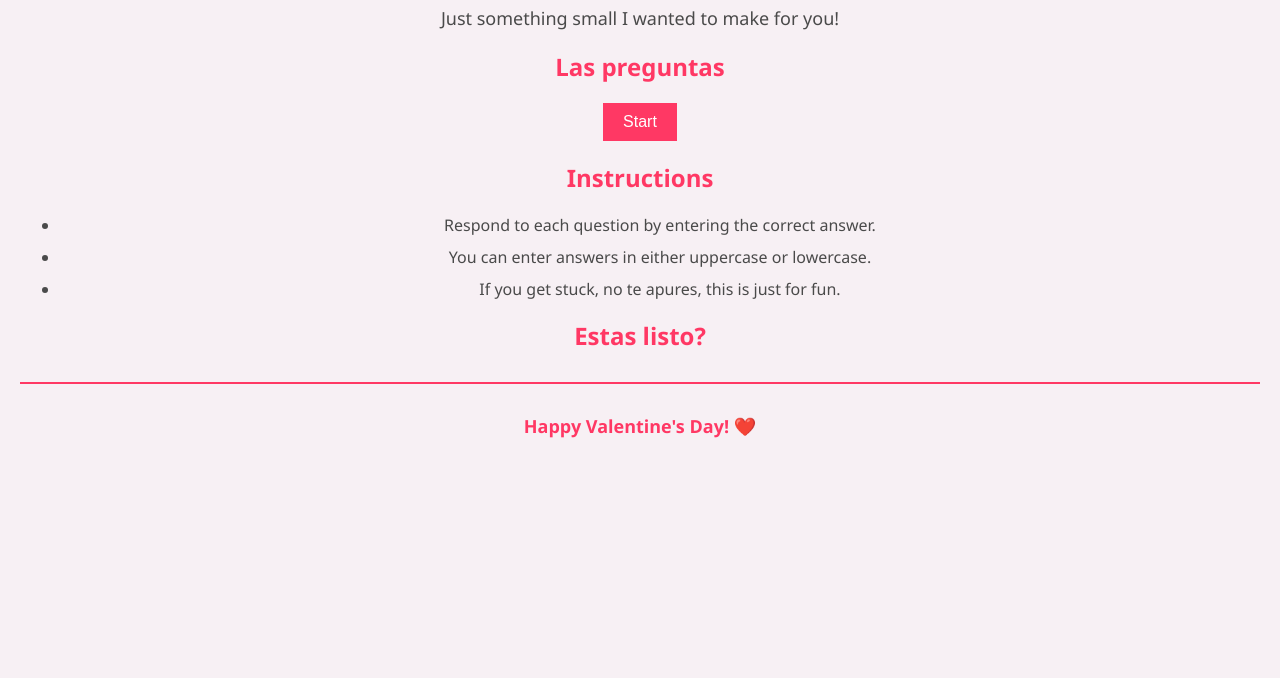
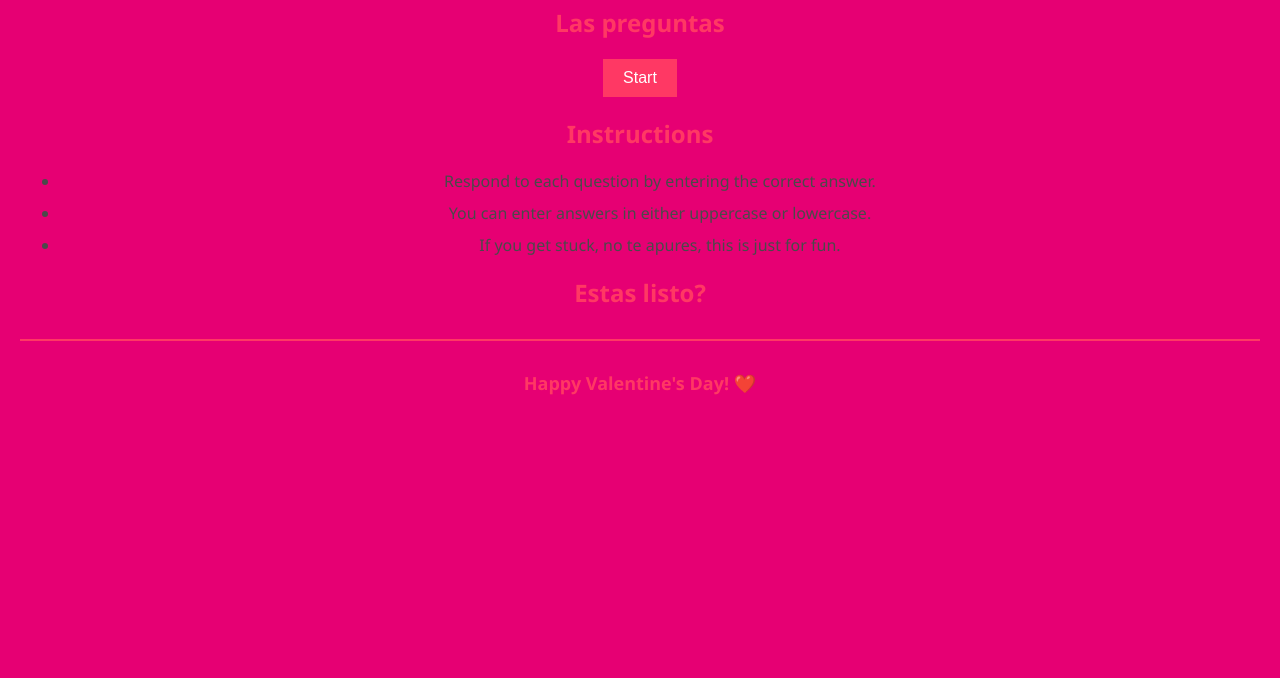
Before and after one commit to FlorHoyos/clues-and-answers, a plain HTML site: page index.html in a window 1280 px wide. Shown: the part 122-800 px from the top of the page. Drawn offline with Linux system fonts and the light colour scheme.

Commit message:
Update index.html

```diff
--- a/index.html
+++ b/index.html
@@ -2,12 +2,11 @@
 <head>
     <meta charset="UTF-8">
     <meta name="viewport" content="width=device-width, initial-scale=1.0">
-    @media only screen and (max-width: 600px)
     <title>Valentine's Day clues</title>
     <style>
     body {
         font-family: 'Segoe UI', Tahoma, Geneva, Verdana, sans-serif;
-            background-color: #f7f0f4;
+        background-color: #e60073; /* Gliterry Pink */
         color: #4a4a4a;
         margin: 20px;
         text-align: center;
```
Lines whose indentation alone changed are shown as unchanged.
